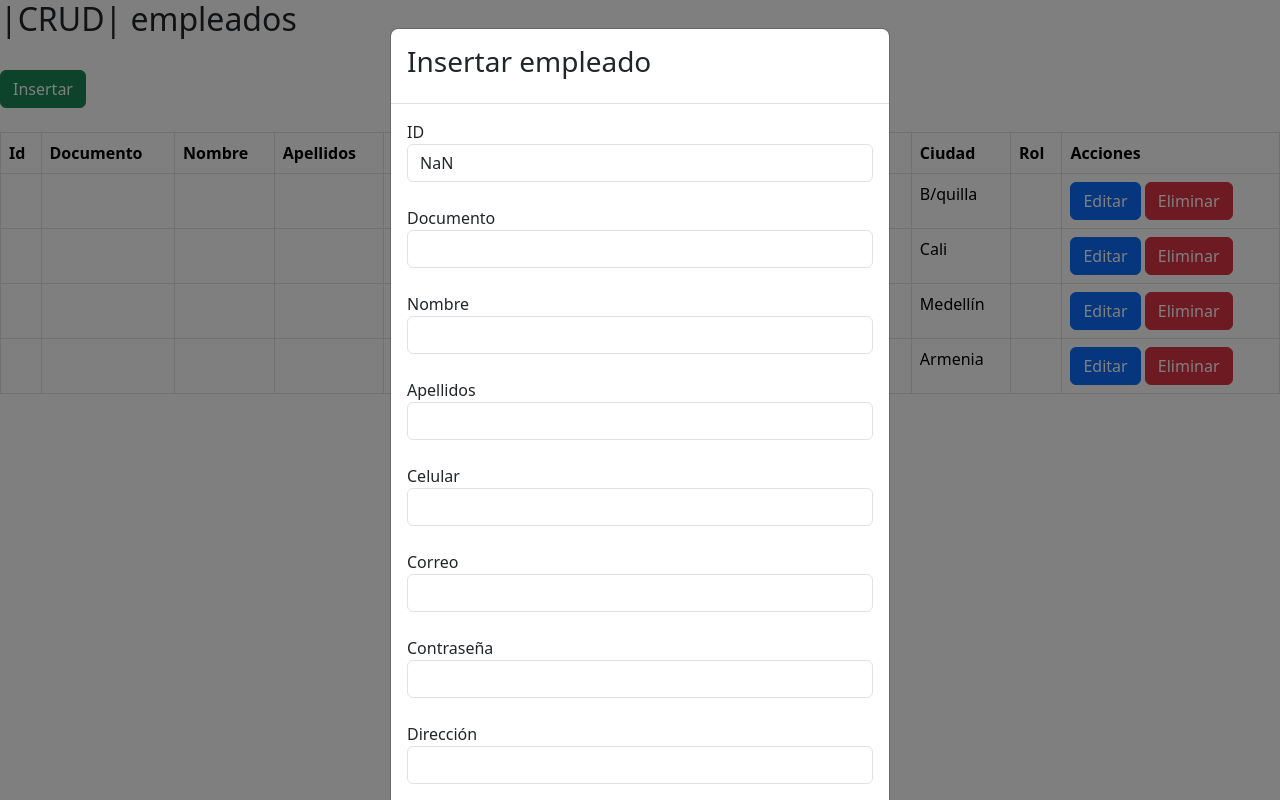
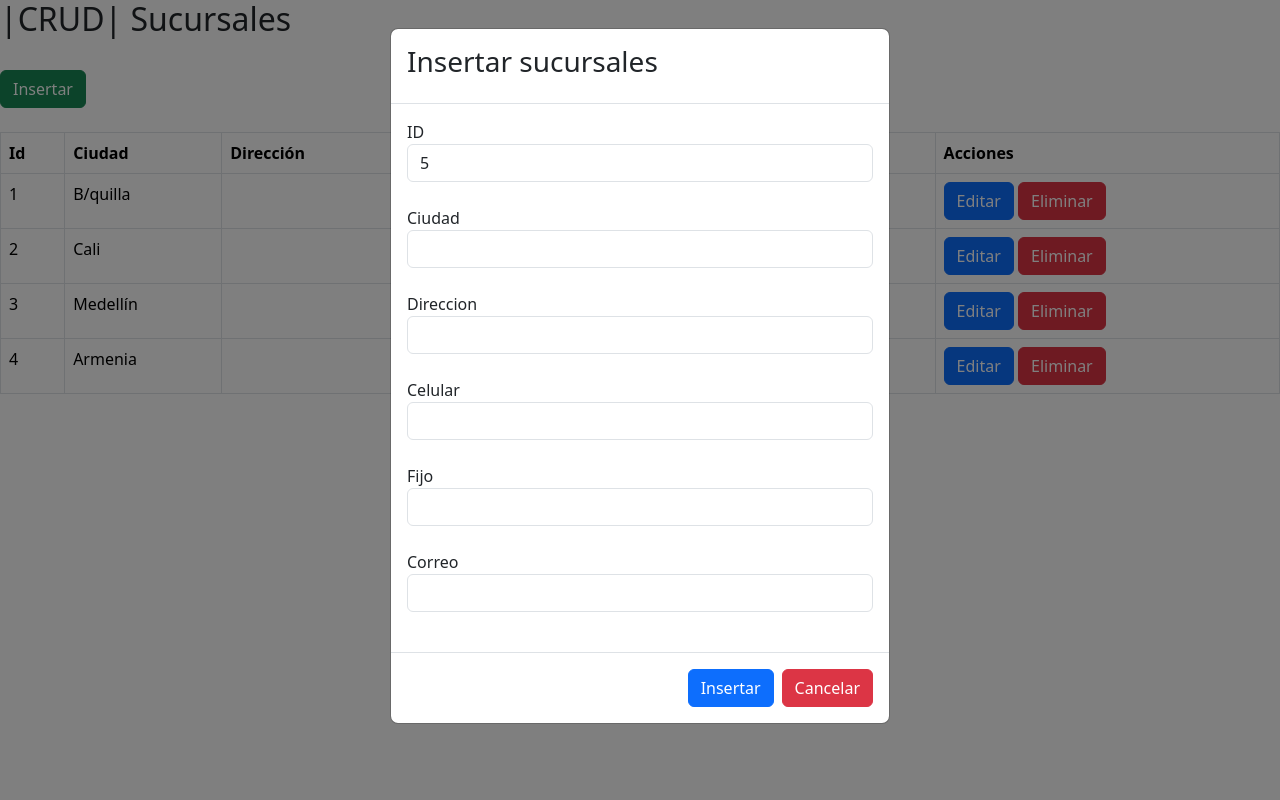
Before and after one commit to Equipo-Dinamita-2023-2/Concesionario-De-Automoviles-WebApp, a React (Create React App) app in the folder pag-react/: page /sucursales in a window 1280 px wide. Both pictures are taken after a click on the button "Insertar". Built offline with nearby package versions, Linux system fonts and the light colour scheme.

Commit message:
CDAW-44_crud_sucursales_finalizado

```diff
--- a/pag-react/src/paginas/sucursales.js
+++ b/pag-react/src/paginas/sucursales.js
@@ -43,23 +43,20 @@ function Sucursales() {
         var dataNueva=data;
         dataNueva.map(sucursal=>{
           if(sucursal.id_sucursal===sucursalSeleccionado.id_sucursal){
-            sucursal.documento=sucursalSeleccionado.documento;
-            sucursal.nombre=sucursalSeleccionado.nombre;
-            sucursal.apellidos=sucursalSeleccionado.apellidos;
+            sucursal.ciudad=sucursalSeleccionado.ciudad;
+            sucursal.direccion=sucursalSeleccionado.direccion;
             sucursal.celular=sucursalSeleccionado.celular;
+            sucursal.fijo=sucursalSeleccionado.fijo;
             sucursal.correo=sucursalSeleccionado.correo;
-            sucursal.contrasenha=sucursalSeleccionado.contrasenha;
-            sucursal.direccion=sucursalSeleccionado.direccion;
-            sucursal.ciudad=sucursalSeleccionado.ciudad;
-            sucursal.nombre=sucursalSeleccionado.nombre;
           }
         });
+
         setData(dataNueva);
         setModalEditar(false);
       }
 
       const eliminar =()=>{
-        setData(data.filter(sucursal=>sucursal.id_empleado!==sucursalSeleccionado.id_empleado));
+        setData(data.filter(sucursal=>sucursal.id_sucursal!==sucursalSeleccionado.id_sucursal));
         setModalEliminar(false);
       }
 
@@ -70,7 +67,7 @@ function Sucursales() {
 
       const insertar =()=>{
         var valorInsertar=sucursalSeleccionado;
-        valorInsertar.id_empleado=data[data.length-1].id_empleado+1;
+        valorInsertar.id_sucursal=data[data.length-1].id_sucursal+1;
         var dataNueva = data;
         dataNueva.push(valorInsertar);
         setData(dataNueva);
@@ -79,7 +76,7 @@ function Sucursales() {
 
       return (
         <div className="App">
-          <h2>|CRUD| empleados</h2>
+          <h2>|CRUD| Sucursales</h2>
           <br />
         <button className="btn btn-success" onClick={()=>abrirModalInsertar()}>Insertar</button>
         <br /><br />
@@ -87,33 +84,25 @@ function Sucursales() {
             <thead>
               <tr>
                 <th>Id</th>
-                <th>Documento</th>
-                <th>Nombre</th>
-                <th>Apellidos</th>
+                <th>Ciudad</th>
+                <th>Dirección</th>
                 <th>Celular</th>
+                <th>Fijo</th>
                 <th>Correo</th>
-                <th>Contraseña</th>
-                <th>Dirección</th>
-                <th>Ciudad</th>
-                <th>Rol</th>
                 <th>Acciones</th>
               </tr>
             </thead>
             <tbody>
               {data.map(sucursal=>(
                 <tr>
-                  <td>{sucursal.id_empleado}</td>
-                  <td>{sucursal.documento}</td>
-                  <td>{sucursal.nombre}</td>
-                  <td>{sucursal.apellidos}</td>
+                  <td>{sucursal.id_sucursal}</td>
+                  <td>{sucursal.ciudad}</td>
+                  <td>{sucursal.direccion}</td>
                   <td>{sucursal.celular}</td>
+                  <td>{sucursal.fijo}</td>
                   <td>{sucursal.correo}</td>
-                  <td>{sucursal.contrasenha}</td>
-                  <td>{sucursal.direccion}</td>
-                  <td>{sucursal.ciudad}</td>
-                  <td>{sucursal.rol}</td>
-                  <td><button className="btn btn-primary" onClick={()=>seleccionarSucursal(empleado, 'Editar')}>Editar</button> {"   "}
-                  <button className="btn btn-danger" onClick={()=>seleccionarSucursal(empleado, 'Eliminar')}>Eliminar</button></td>
+                  <td><button className="btn btn-primary" onClick={()=>seleccionarSucursal(sucursal, 'Editar')}>Editar</button> {"   "}
+                  <button className="btn btn-danger" onClick={()=>seleccionarSucursal(sucursal, 'Eliminar')}>Eliminar</button></td>
                 </tr>
               ))
               }
@@ -133,37 +122,27 @@ function Sucursales() {
                   className="form-control"
                   readOnly
                   type='number'
-                  name="id_empleado"
-                  value={sucursalSeleccionado && sucursalSeleccionado.id_empleado}
+                  name="id_sucursal"
+                  value={sucursalSeleccionado && sucursalSeleccionado.id_sucursal}
                 />
                 <br />
 
-                <label>Documento</label>
+                <label>Ciudad</label>
                 <input
                   className="form-control"
-                  type='number'
-                  name="documento"
-                  value={sucursalSeleccionado && sucursalSeleccionado.documento}
+                  type='text'
+                  name="ciudad"
+                  value={sucursalSeleccionado && sucursalSeleccionado.ciudad}
                   onChange={handleChange}
                 />
                 <br />
 
-                <label>Nombre</label>
+                <label>Dirección</label>
                 <input
                   className="form-control"
                   type="text"
-                  name="nombre"
-                  value={sucursalSeleccionado && sucursalSeleccionado.nombre}
-                  onChange={handleChange}
-                />
-                <br />
-
-                <label>Apellidos</label>
-                <input
-                  className="form-control"
-                  type="text"
-                  name="apellidos"
-                  value={sucursalSeleccionado && sucursalSeleccionado.apellidos}
+                  name="direccion"
+                  value={sucursalSeleccionado && sucursalSeleccionado.direccion}
                   onChange={handleChange}
                 />
                 <br />
@@ -178,6 +157,16 @@ function Sucursales() {
                 />
                 <br />
 
+                <label>Fijo</label>
+                <input
+                  className="form-control"
+                  type='number'
+                  name="fijo"
+                  value={sucursalSeleccionado && sucursalSeleccionado.fijo}
+                  onChange={handleChange}
+                />
+                <br />
+
                 <label>Correo</label>
                 <input
                   className="form-control"
@@ -187,49 +176,6 @@ function Sucursales() {
                   onChange={handleChange}
                 />
                 <br />
-
-
-                <label>Contraseña</label>
-                <input
-                  className="form-control"
-                  type='password'
-                  name="contrasenha"
-                  value={sucursalSeleccionado && sucursalSeleccionado.contrasenha}
-                  onChange={handleChange}
-                />
-                <br />
-
-                <label>Dirección</label>
-                <input
-                  className="form-control"
-                  type="text"
-                  name="direccion"
-                  value={sucursalSeleccionado && sucursalSeleccionado.direccion}
-                  onChange={handleChange}
-                />
-                <br />
-
-
-                <label>Ciudad</label>
-                <input
-                  className="form-control"
-                  type="text"
-                  name="ciudad"
-                  value={sucursalSeleccionado && sucursalSeleccionado.ciudad}
-                  onChange={handleChange}
-                />
-                <br />
-
-                <label>Rol</label>
-                <input
-                  className="form-control"
-                  type="text"
-                  name="rol"
-                  value={sucursalSeleccionado && sucursalSeleccionado.rol}
-                  onChange={handleChange}
-                />
-                <br />
-
               </div>
 
 
@@ -250,7 +196,7 @@ function Sucursales() {
 
           <Modal isOpen={modalEliminar}>
             <ModalBody>
-              Estás Seguro que deseas eliminar el empleado {sucursalSeleccionado && sucursalSeleccionado.nombre}
+              Estás Seguro que deseas eliminar la sucursal {sucursalSeleccionado && sucursalSeleccionado.sucursal}
             </ModalBody>
             <ModalFooter>
               <button className="btn btn-danger" onClick={()=>eliminar()}>
@@ -269,7 +215,7 @@ function Sucursales() {
             <Modal isOpen={modalInsertar}>
             <ModalHeader>
               <div>
-                <h3>Insertar empleado</h3>
+                <h3>Insertar sucursales</h3>
               </div>
             </ModalHeader>
             <ModalBody>
@@ -278,74 +224,23 @@ function Sucursales() {
                 <input
                   className="form-control"
                   readOnly
-                  type={Number}
-                  name="id_empleado"
-                  value={data[data.length-1].id_empleado+1}
+                  type='number'
+                  name="id_sucursal"
+                  value={data[data.length-1].id_sucursal+1}
                 />
                 <br />
 
-                <label>Documento</label>
+                <label>Ciudad</label>
                 <input
                   className="form-control"
-                  type={Number}
-                  name="documento"
-                  value={sucursalSeleccionado ? sucursalSeleccionado.documento: ''}
+                  type='text'
+                  name="ciudad"
+                  value={sucursalSeleccionado ? sucursalSeleccionado.ciudad: ''}
                   onChange={handleChange}
                 />
                 <br />
 
-                <label>Nombre</label>
-                <input
-                  className="form-control"
-                  type="text"
-                  name="nombre"
-                  value={sucursalSeleccionado ? sucursalSeleccionado.nombre: ''}
-                  onChange={handleChange}
-                />
-                <br />
-
-                <label>Apellidos</label>
-                <input
-                  className="form-control"
-                  type="text"
-                  name="apellidos"
-                  value={sucursalSeleccionado ? sucursalSeleccionado.apellidos: ''}
-                  onChange={handleChange}
-                />
-                <br />
-
-                <label>Celular</label>
-                <input
-                  className="form-control"
-                  type={Number}
-                  name="celular"
-                  value={sucursalSeleccionado ? sucursalSeleccionado.celular: ''}
-                  onChange={handleChange}
-                />
-                <br />
-
-
-                <label>Correo</label>
-                <input
-                  className="form-control"
-                  type="text"
-                  name="correo"
-                  value={sucursalSeleccionado ? sucursalSeleccionado.correo: ''}
-                  onChange={handleChange}
-                />
-                <br />
-
-                <label>Contraseña</label>
-                <input
-                  className="form-control"
-                  type="text"
-                  name="contrasenha"
-                  value={sucursalSeleccionado ? sucursalSeleccionado.contrasenha: ''}
-                  onChange={handleChange}
-                />
-                <br />
-
-                <label>Dirección</label>
+                <label>Direccion</label>
                 <input
                   className="form-control"
                   type="text"
@@ -355,28 +250,38 @@ function Sucursales() {
                 />
                 <br />
 
-                <label>Ciudad</label>
+                <label>Celular</label>
                 <input
                   className="form-control"
-                  type="text"
-                  name="ciudad"
-                  value={sucursalSeleccionado ? sucursalSeleccionado.ciudad: ''}
+                  type='number'
+                  name="celular"
+                  value={sucursalSeleccionado ? sucursalSeleccionado.celular: ''}
                   onChange={handleChange}
                 />
                 <br />
 
-                <label>Rol</label>
+                <label>Fijo</label>
                 <input
                   className="form-control"
-                  type="text"
-                  name="rol"
-                  value={sucursalSeleccionado ? sucursalSeleccionado.rol: ''}
+                  type='number'
+                  name="fijo"
+                  value={sucursalSeleccionado ? sucursalSeleccionado.fijo: ''}
                   onChange={handleChange}
                 />
                 <br />
 
 
+                <label>Correo</label>
+                <input
+                  className="form-control"
+                  type='email'
+                  name="correo"
+                  value={sucursalSeleccionado ? sucursalSeleccionado.correo: ''}
+                  onChange={handleChange}
+                />
+                <br />
               </div>
+
             </ModalBody>
             <ModalFooter>
               <button className="btn btn-primary"
```
